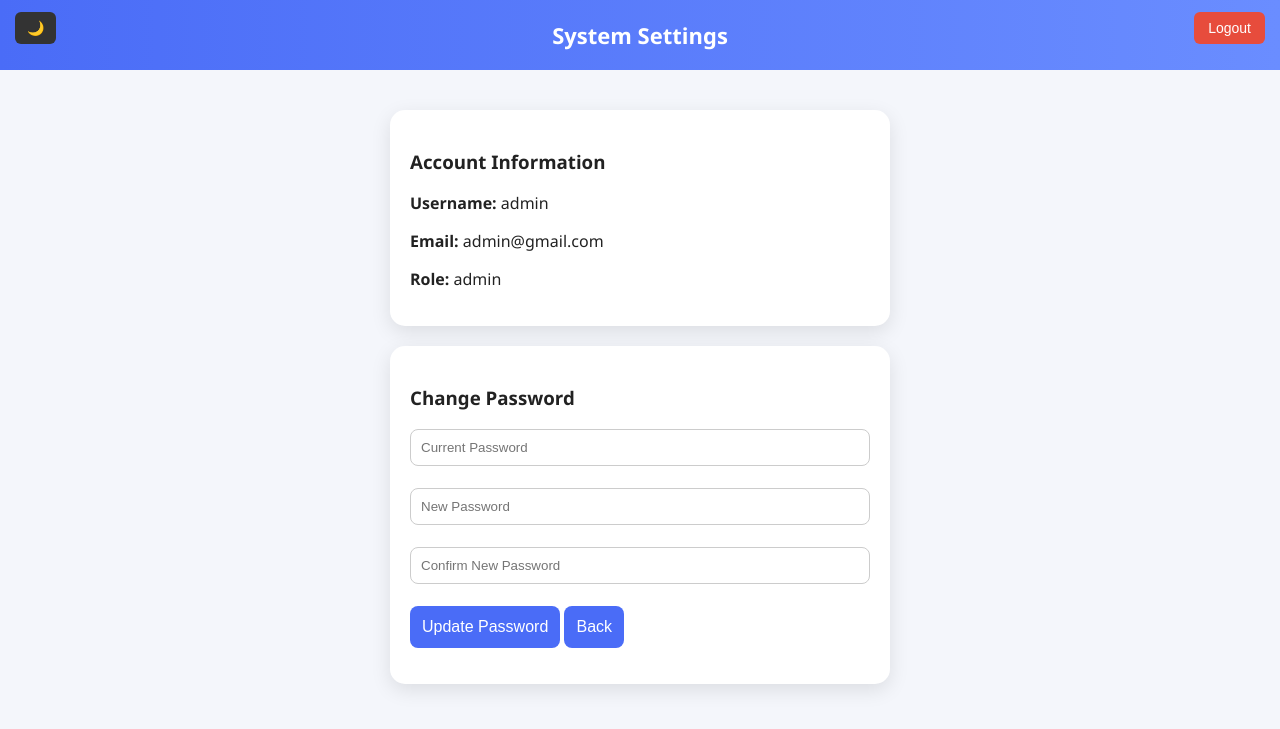
After one commit to GraceN06/Grade-PredictPro1, a Flask app: page /settings in a window 1280 px wide. The commit adds this page. Shown: the top 729 px of the page. Run offline with Flask 3, Linux system fonts and the light colour scheme; a user stored in the database is signed in; data comes from the database, SQL or seed files in the repository; both versions use the stored data as it was after the commit; parts of the project's set-up code (start-up, migrations or seed data) failed here and were passed over.

Commit message:
Added system settings page with password update feature and UI intergration

```diff
--- a/app.py
+++ b/app.py
@@ -1519,6 +1519,61 @@ def show_users():
 
     return str([dict(user) for user in users])
 
+@app.route('/settings')
+def settings():
+    if 'username' not in session:
+        return redirect(url_for('home'))
+
+    conn = get_db_connection()
+    cursor = conn.cursor()
+
+    cursor.execute(
+        "SELECT username, email, role FROM users WHERE username = ?",
+        (session['username'],)
+    )
+    user = cursor.fetchone()
+    conn.close()
+
+    return render_template('settings.html', user=user)
+
+@app.route('/update-password', methods=['POST'])
+def update_password():
+    if 'username' not in session:
+        return jsonify({"message": "Unauthorized"}), 403
+
+    data = request.get_json()
+    current_password = data.get('current_password', '').strip()
+    new_password = data.get('new_password', '').strip()
+    confirm_password = data.get('confirm_password', '').strip()
+
+    if not current_password or not new_password or not confirm_password:
+        return jsonify({"message": "All fields are required"}), 400
+
+    if new_password != confirm_password:
+        return jsonify({"message": "New passwords do not match"}), 400
+
+    conn = get_db_connection()
+    cursor = conn.cursor()
+
+    cursor.execute(
+        "SELECT * FROM users WHERE username = ? AND password = ?",
+        (session['username'], current_password)
+    )
+    user = cursor.fetchone()
+
+    if not user:
+        conn.close()
+        return jsonify({"message": "Current password is incorrect"}), 400
+
+    cursor.execute(
+        "UPDATE users SET password = ? WHERE username = ?",
+        (new_password, session['username'])
+    )
+    conn.commit()
+    conn.close()
+
+    return jsonify({"message": "Password updated successfully"})
+
 @app.route('/')
 def home():
     return render_template('student_login.html')
--- a/static/style.css
+++ b/static/style.css
@@ -327,3 +327,8 @@ body.dark .collapsible:hover {
 .collapsible.active::after {
     content: '-';
 }
+
+#settingsMessage {
+    margin-top: 15px;
+    font-weight: bold;
+}
--- /dev/null
+++ b/templates/settings.html
@@ -0,0 +1,94 @@
+<!DOCTYPE html>
+<html lang="en">
+<head>
+    <meta charset="UTF-8">
+    <meta name="viewport" content="width=device-width, initial-scale=1.0">
+    <title>System Settings</title>
+    <link rel="stylesheet" href="{{ url_for('static', filename='style.css') }}">
+</head>
+<body>
+
+    <div class="header">
+        <button class="toggle-btn" onclick="toggleDarkMode()">🌙</button>
+        System Settings
+        <button class="logout-btn" onclick="logout()">Logout</button>
+    </div>
+
+    <div class="container">
+
+        <div class="card">
+            <h3>Account Information</h3>
+            <p><strong>Username:</strong> {{ user['username'] }}</p>
+            <p><strong>Email:</strong> {{ user['email'] }}</p>
+            <p><strong>Role:</strong> {{ user['role'] }}</p>
+        </div>
+
+        <div class="card">
+            <h3>Change Password</h3>
+
+            <input type="password" id="current_password" placeholder="Current Password"><br><br>
+            <input type="password" id="new_password" placeholder="New Password"><br><br>
+            <input type="password" id="confirm_password" placeholder="Confirm New Password"><br><br>
+
+            <button onclick="changePassword()">Update Password</button>
+            <button type="button" onclick="goBack()">Back</button>
+
+            <p id="settingsMessage" style="margin-top: 15px; font-weight: bold;"></p>
+        </div>
+
+    </div>
+
+    <script>
+        function logout() {
+            window.location.href = "/logout";
+        }
+
+        function toggleDarkMode() {
+            document.body.classList.toggle("dark");
+        }
+
+        function goBack() {
+            window.history.back();
+        }
+
+        function changePassword() {
+            const current_password = document.getElementById("current_password").value;
+            const new_password = document.getElementById("new_password").value;
+            const confirm_password = document.getElementById("confirm_password").value;
+            const msg = document.getElementById("settingsMessage");
+
+            fetch("/update-password", {
+                method: "POST",
+                headers: {
+                    "Content-Type": "application/json"
+                },
+                body: JSON.stringify({
+                    current_password,
+                    new_password,
+                    confirm_password
+                })
+            })
+            .then(async response => {
+                const result = await response.json();
+                if (!response.ok) {
+                    throw new Error(result.message || "Failed");
+                }
+                return result;
+            })
+            .then(result => {
+                msg.innerText = result.message;
+                msg.style.color = "lightgreen";
+
+                document.getElementById("current_password").value = "";
+                document.getElementById("new_password").value = "";
+                document.getElementById("confirm_password").value = "";
+            })
+            .catch(error => {
+                msg.innerText = error.message;
+                msg.style.color = "red";
+            });
+        }
+    </script>
+
+</body>
+</html>
```
Also changed, not shown: templates/lecturer.html (+7 -0 lines), templates/student.html (+7 -0 lines), uploads/students_data.csv (deleted, +0 -57 lines), students.db, 1 other file.
